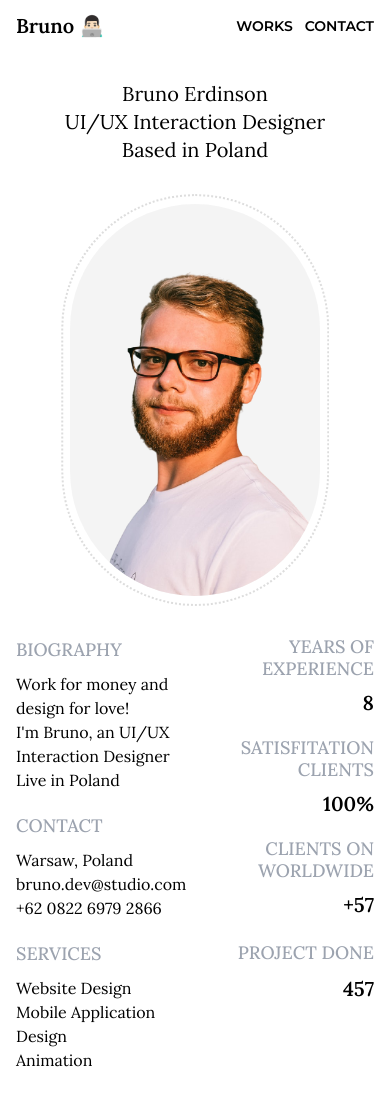
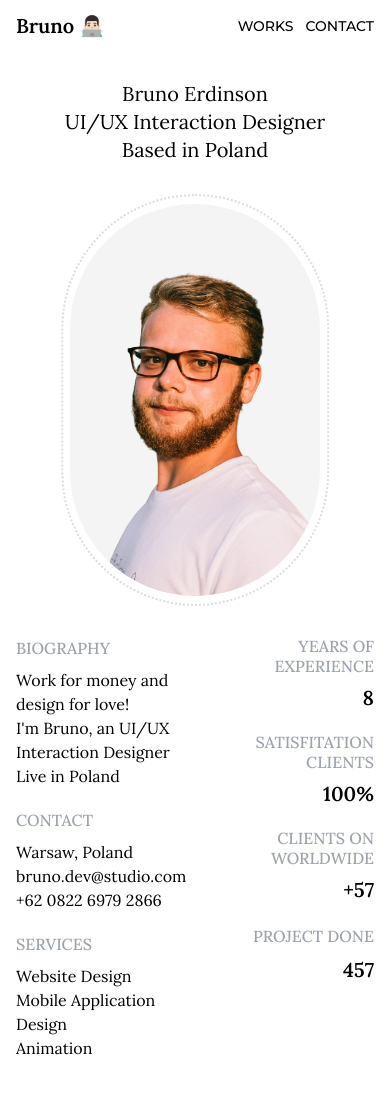
Before and after one commit to learnium-labs/portfolio-bruno, a website: page index.html in a window 390 px wide. Shown: the top 1100 px of the page. Drawn offline with nearby package versions, Linux system fonts and the light colour scheme.

Commit message:
ramake size

```diff
--- a/index.html
+++ b/index.html
@@ -16,10 +16,14 @@
         <!-- navigation -->
         <div class="flex items-center justify-between py-3 lg:py-8">
           <div class="flex items-center justify-between gap-3 md:order-first">
-            <div class="uppercase text-sm md:text-xs font-semibold">
+            <div
+              class="uppercase text-sm md:text-xs lg:font-semibold font-medium"
+            >
               <a href="/">Works</a>
             </div>
-            <div class="uppercase text-sm md:text-xs font-semibold">
+            <div
+              class="uppercase text-sm md:text-xs lg:font-semibold font-medium"
+            >
               <a href="/contact">Contact</a>
             </div>
           </div>
@@ -75,7 +79,7 @@
             >
               <div class="mb-5 lg:mb-10">
                 <h3
-                  class="mb-2 text-lg font-medium text-gray-400 uppercase lg:text-base lg:font-semibold lg:mb-3"
+                  class="mb-2 text-base font-medium text-gray-400 uppercase lg:font-semibold lg:mb-3"
                 >
                   Biography
                 </h3>
@@ -86,7 +90,7 @@
               </div>
               <div class="mb-5 lg:mb-10">
                 <h3
-                  class="mb-2 text-lg font-medium text-gray-400 uppercase lg:text-base lg:font-semibold lg:mb-3"
+                  class="mb-2 text-base font-medium text-gray-400 uppercase lg:font-semibold lg:mb-3"
                 >
                   Contact
                 </h3>
@@ -98,7 +102,7 @@
               </div>
               <div class="mb-5 lg:mb-10">
                 <h3
-                  class="mb-2 text-lg font-medium text-gray-400 uppercase lg:text-base lg:font-semibold lg:mb-3"
+                  class="mb-2 text-base font-medium text-gray-400 uppercase lg:font-semibold lg:mb-3"
                 >
                   Services
                 </h3>
@@ -116,7 +120,7 @@
             >
               <div class="mb-5">
                 <h3
-                  class="mb-2 text-lg font-medium leading-tight text-gray-400 uppercase lg:text-base lg:font-semibold lg:mb-3"
+                  class="mb-2 text-base font-medium leading-tight text-gray-400 uppercase lg:font-semibold lg:mb-3"
                 >
                   Years of <br />
                   experience
@@ -127,7 +131,7 @@
               </div>
               <div class="mb-5">
                 <h3
-                  class="mb-2 text-lg font-medium leading-tight text-gray-400 uppercase lg:text-base lg:font-semibold lg:mb-3"
+                  class="mb-2 text-base font-medium leading-tight text-gray-400 uppercase lg:font-semibold lg:mb-3"
                 >
                   Satisfitation <br />
                   Clients
@@ -138,7 +142,7 @@
               </div>
               <div class="mb-5">
                 <h3
-                  class="mb-2 text-lg font-medium leading-tight text-gray-400 uppercase lg:text-base lg:font-semibold lg:mb-3"
+                  class="mb-2 text-base font-medium leading-tight text-gray-400 uppercase lg:font-semibold lg:mb-3"
                 >
                   Clients on worldwide
                 </h3>
@@ -148,7 +152,7 @@
               </div>
               <div class="mb-5">
                 <h3
-                  class="mb-2 text-lg font-medium text-gray-400 uppercase lg:text-base lg:font-semibold lg:mb-3"
+                  class="mb-2 text-base font-medium text-gray-400 uppercase lg:font-semibold lg:mb-3"
                 >
                   Project Done
                 </h3>
```
